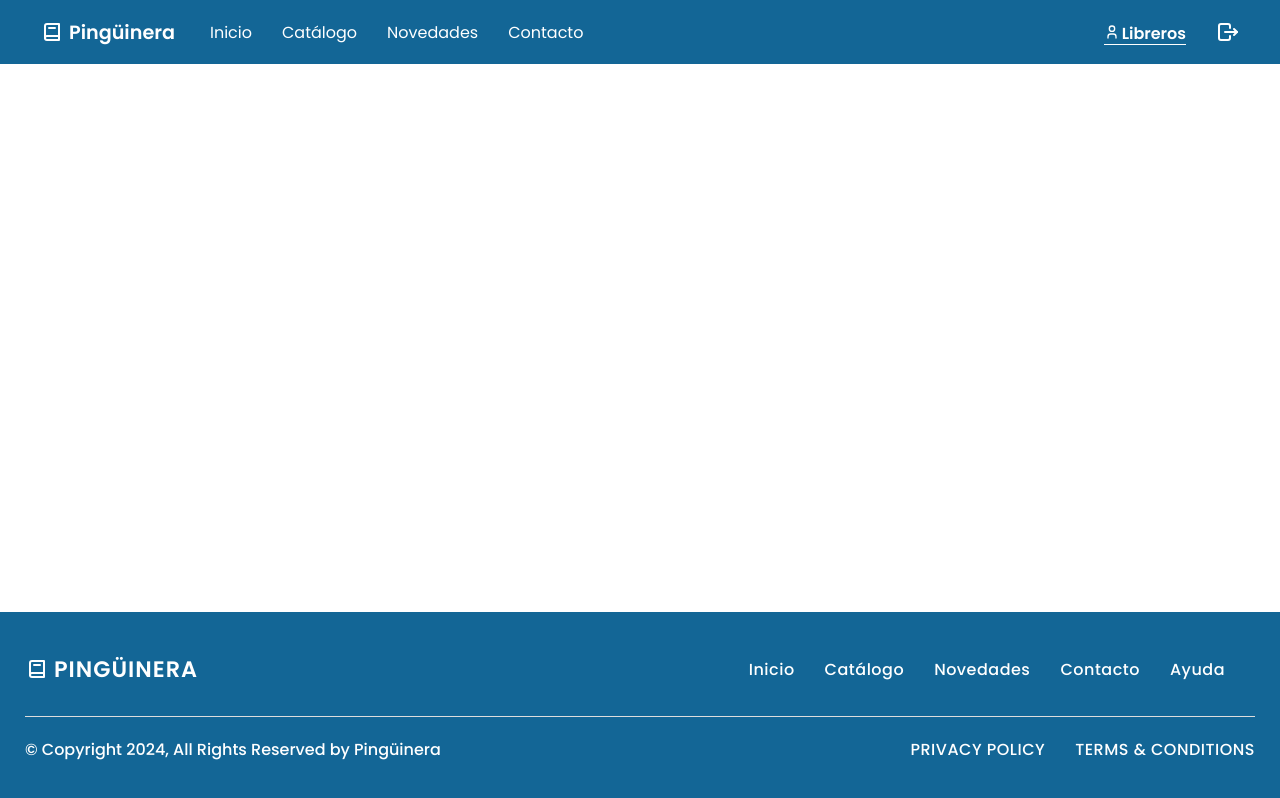
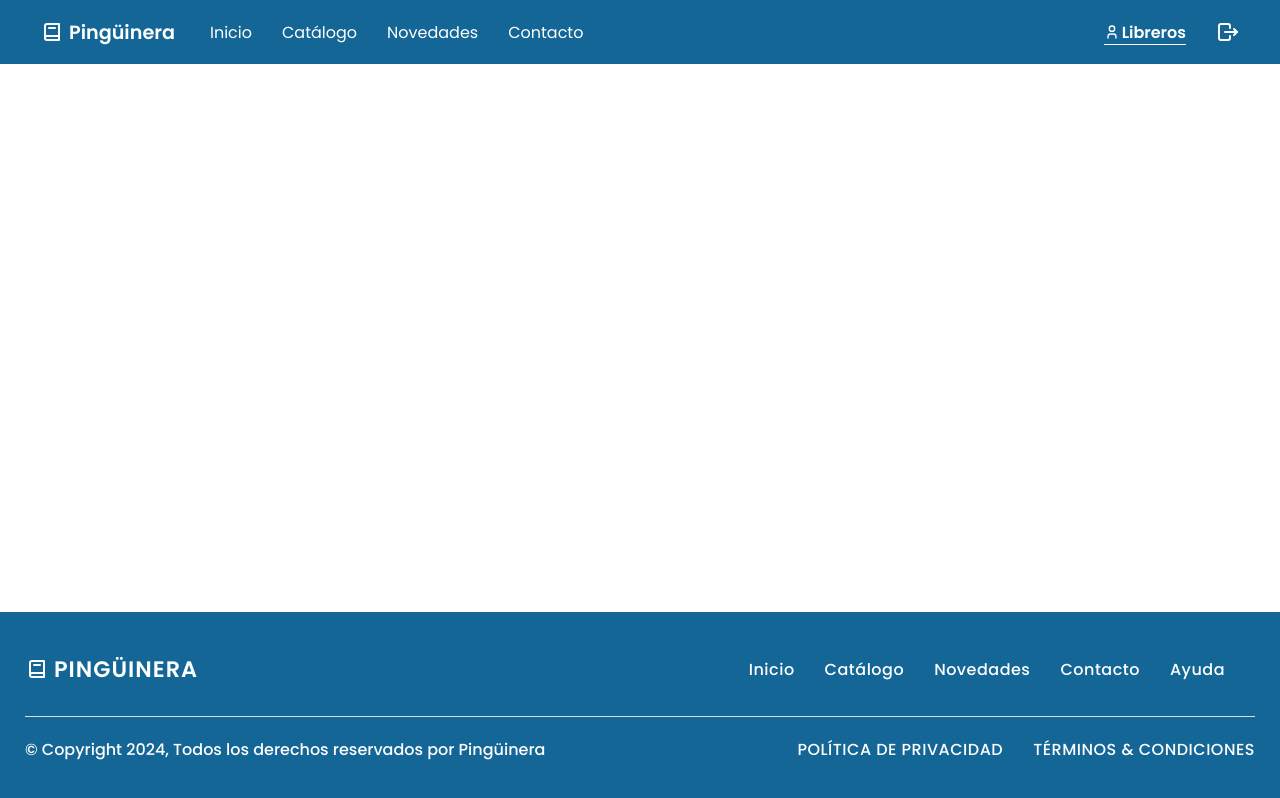
Before and after one commit to Sherna0303/header-footer, a plain HTML site: page index.html in a window 1280 px wide. Drawn offline with Linux system fonts and the light colour scheme.

Commit message:
Change language to Spanish, change user top by one pixel

```diff
--- a/index.html
+++ b/index.html
@@ -58,10 +58,10 @@
             </div>
         </div>
         <div class="footer-bottom">
-            <p class="footer-bottom-text">&copy; Copyright 2024, All Rights Reserved by Pingüinera</p>
+            <p class="footer-bottom-text">&copy; Copyright 2024, Todos los derechos reservados por Pingüinera</p>
             <ul class="footer-bottom-list">
-                <li class="footer-bottom-item"><a class="footer-bottom-link" href="#">PRIVACY POLICY</a></li>
-                <li class="footer-bottom-item"><a class="footer-bottom-link" href="#">TERMS &amp; CONDITIONS</a></li>
+                <li class="footer-bottom-item"><a class="footer-bottom-link" href="#">POLÍTICA DE PRIVACIDAD</a></li>
+                <li class="footer-bottom-item"><a class="footer-bottom-link" href="#">TÉRMINOS &amp; CONDICIONES</a></li>
             </ul>
         </div>
     </footer>
--- a/style.css
+++ b/style.css
@@ -77,7 +77,7 @@ main {
     position: relative;
     font-size: 1rem;
     font-weight: 600;
-    top: 2px;
+    top: 1px;
 }
 
 .nav-container-logout {
```
